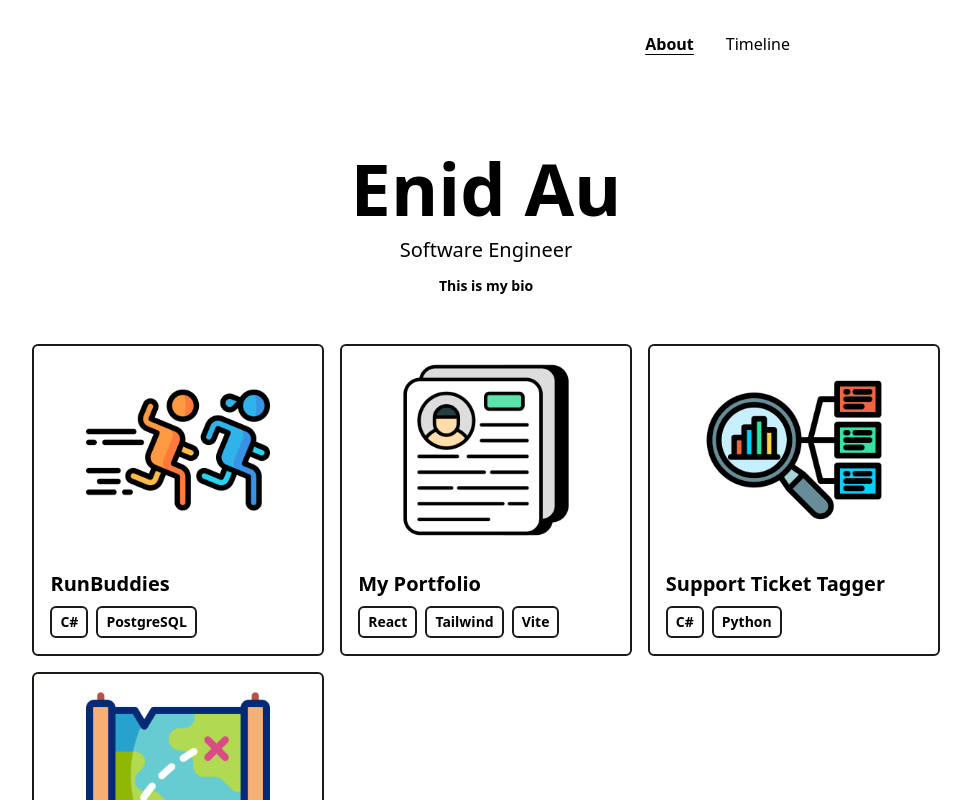
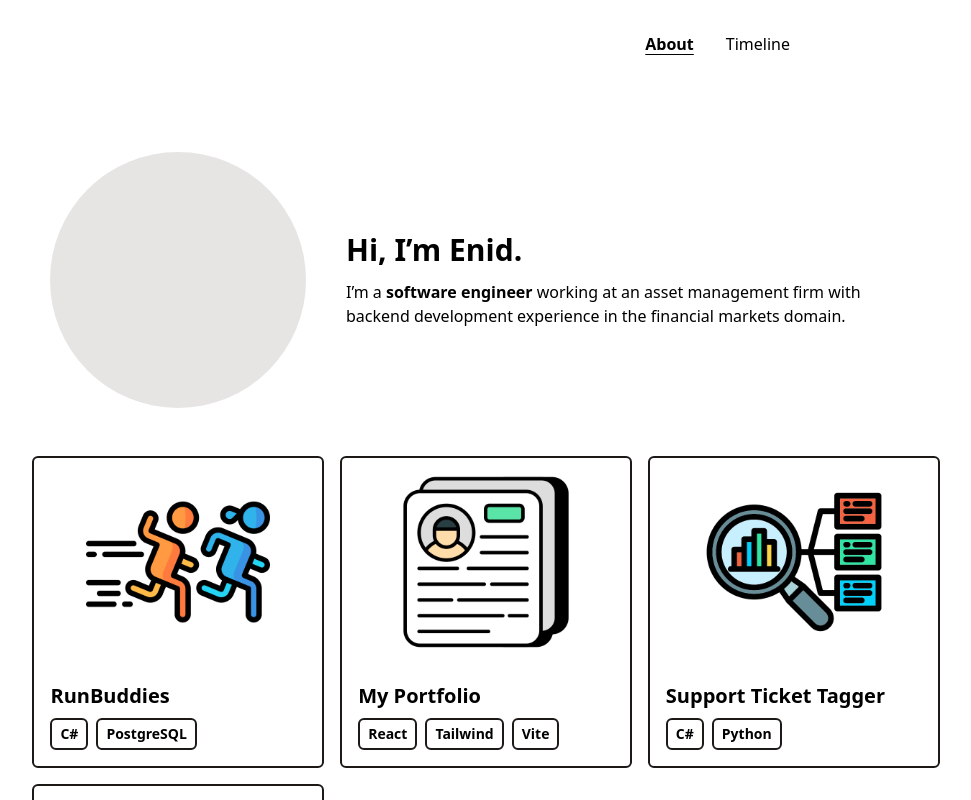
Before and after one commit to eabean/eabean.github.io, a React (Vite) app in the folder min-portfolio/: page / in a window 1280 px wide. Shown: the top 800 px of the page, without its empty margins (154-1125 px from the left). Built offline with nearby package versions, Linux system fonts and the light colour scheme.

Commit message:
modify intro

```diff
--- a/min-portfolio/index.html
+++ b/min-portfolio/index.html
@@ -4,7 +4,7 @@
     <meta charset="UTF-8" />
     <link rel="icon" type="image/png" href="/eletter.png" />
     <meta name="viewport" content="width=device-width, initial-scale=1.0" />
-    <title>Enid's Portfolio</title>
+    <title>Enid Au</title>
     <link rel="preconnect" href="https://fonts.googleapis.com">
     <link rel="preconnect" href="https://fonts.gstatic.com" crossorigin>
     <link href="https://fonts.googleapis.com/css2?family=Inter:ital,opsz,wght@0,14..32,100..900;1,14..32,100..900&display=swap" rel="stylesheet">
--- a/min-portfolio/src/components/Intro.jsx
+++ b/min-portfolio/src/components/Intro.jsx
@@ -2,11 +2,14 @@ import React from "react";
 
 function Intro() {
     return (
-        <div className="flex items-center
-        justify-center flex-col text-center pt-20 pb-6">
-            <h1 className="text-4xl md:text-7xl mb-1 md:mb-3 font-bold">Enid Au</h1>
-            <p className="text-base md:text-xl mb-3 font-medium">Software Engineer</p>
-            <p className="text-sm max-w-xl mb-6 font-bold">This is my bio</p>
+        <div className="flex items-center justify-center gap-10 pt-20 pb-6">
+            <div className="w-32 h-32 md:w-64 md:h-64 rounded-full border-stone-900 bg-stone-200 flex-shrink-0 mb-6" />
+            <div className="flex flex-col text-left">
+                <h1 className="text-4xl md:text-3xl mb-1 md:mb-3 font-bold">Hi, I’m Enid.</h1>
+                <p className="text-med max-w-xl mb-6">
+                    I’m a <b>software engineer</b> working at an asset management firm with backend development experience in the financial markets domain.
+                </p>
+            </div>
         </div>
     )
 
--- a/min-portfolio/src/components/PortfolioItem.jsx
+++ b/min-portfolio/src/components/PortfolioItem.jsx
@@ -3,7 +3,7 @@ import React from "react";
 function Portfolio({title, imgUrl, stack, link}) {
     return (
         <a href={link || undefined} target={link ? "_blank" : undefined} rel="noopener noreferrer">
-        <div class="border-2 border-stone-900 rounded-md overflow-hidden">
+        <div class="border-2 border-stone-900 rounded-md overflow-hidden shadow-none hover:shadow-[0_0_20px_5px_rgba(0,0,0,0.15)] transition-shadow duration-300">
             <div className="w-full h-40 md:h-52 p-3 flex items-center justify-center">
                 <img src={imgUrl}
                     alt="portfolio"
```
